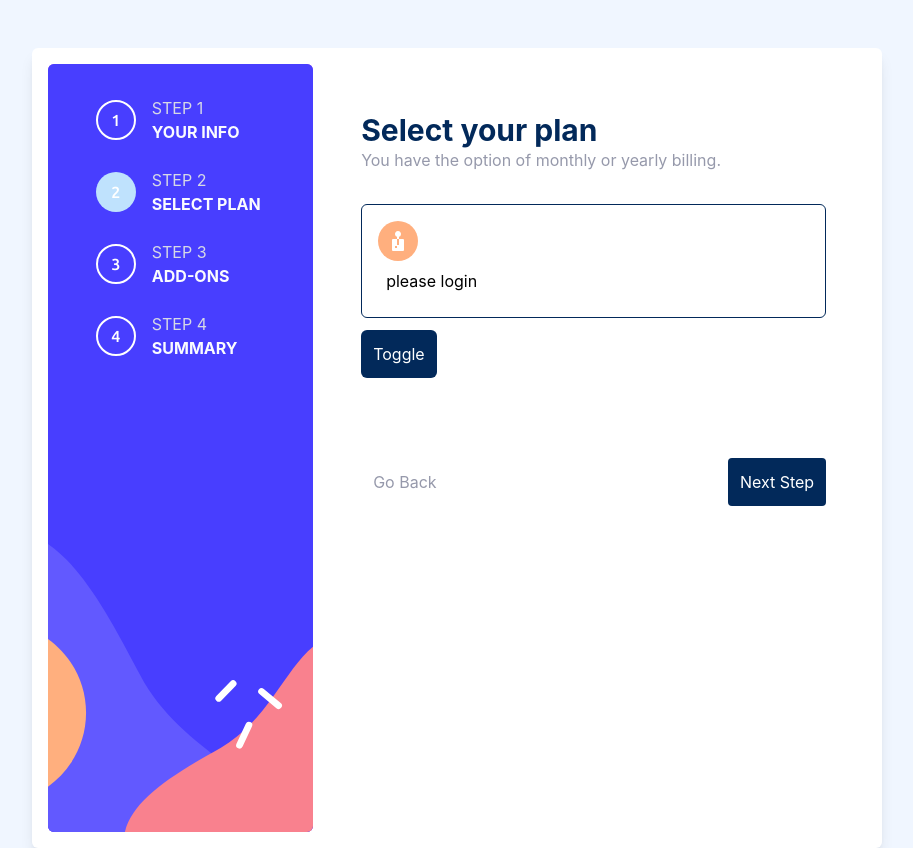
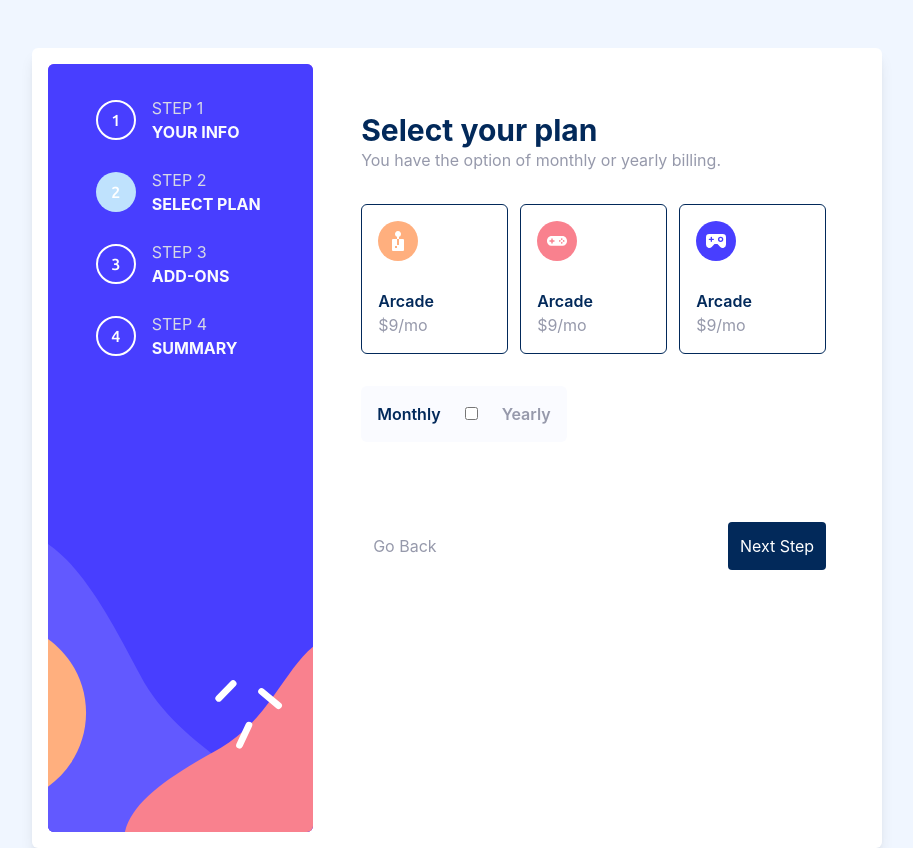
Before and after one commit to jeremiahlateef/multiform, a React (Vite) app: page / in a window 1280 px wide. Both pictures are taken after a click on the button "Next Step". Shown: the whole page, without its empty margins (183-1096 px from the left). Built offline with nearby package versions, Linux system fonts and the light colour scheme.

Commit message:
built the buttons and the three plans section

```diff
--- a/src/components/Step2.jsx
+++ b/src/components/Step2.jsx
@@ -1,37 +1,56 @@
 import React from "react";
 import Header from "./Header";
-import arcade from "../assets/images/icon-arcade.svg";
+import arcadeImg from "../assets/images/icon-arcade.svg";
+import advancedImg from "../assets/images/icon-advanced.svg";
+import proImg from "../assets/images/icon-pro.svg";
 import { useState } from "react";
 const Step2 = () => {
   const [prices, setPrices] = useState(false);
-  // This is the data for the month price.
-  const [monthPrice, setMonthPrice] = useState([
-    { id: 0, price: "$8" },
-    { id: 1, price: "$9" },
-    { id: 2, price: "$10" },
-  ]);
 
-  // This is the data for the year price.
-  const [yearPrice, setYearPrice] = useState([
-    { id: 0, price: "$8", bonus: "2 months free" },
-    { id: 1, price: "$9", bonus: "2 months free" },
-    { id: 2, price: "$10", bonus: "2 months free" },
-  ]);
-  const PriceMonth = ({ fee }) => {
-    const { id, price } = fee[monthPrice];
+  // You can only add one object to a useState hook.
+  // This is the data for the month price for the arcade plan
+  const [monthArcade, setMonthArcade] = useState({ price: "$9/mo" });
+
+  // This is the data for the year price for the arcade plan.
+  const [yearArcade, setYearArcade] = useState({
+    price: "$90/yr",
+    bonus: "2 months free",
+  });
+
+  // This is the data for the advanced plan
+  const [monthAdvanced, setMonthAdvanced] = useState({ price: "$12/mo" });
+
+  // This is the data for the year price for the advanced plan.
+  const [yearAdvanced, setYearAdvanced] = useState({
+    price: "$120/yr",
+    bonus: "2 months free",
+  });
+  // This is the data for the pro plan
+  const [monthPro, setMonthPro] = useState({ price: "$15/mo" });
+
+  // This is the data for the year price for the pro plan.
+  const [yearPro, setYearPro] = useState({
+    price: "$150/yr",
+    bonus: "2 months free",
+  });
+
+  // This function displays the monthly price plan
+  const PriceMonth = () => {
+    const { price } = { ...monthArcade };
     return (
       <div>
-        <h2>{price}</h2>
+        <h2 className="text-gray">{price}</h2>
       </div>
     );
   };
+  // This function displays the yearly price plan
   const PriceYear = ({ fee }) => {
-    const { id, price, bonus } = fee[yearPrice];
-
+    // Use this method to destructure objects not the array method (e.g fee[yearArcade])
+    const { price, bonus } = { ...yearArcade };
     return (
       <div>
-        <h2>{price}</h2>
-        <h3>{bonus}</h3>
+        <h2 className="text-gray">{price}</h2>
+        <h3 className="text-marineBlue">{bonus}</h3>
       </div>
     );
   };
@@ -40,35 +59,88 @@ const Step2 = () => {
   const TogglePriceState = () => {
     setPrices(!prices);
   };
-  const handleClick = () => {
-    console.log(prices);
+  // This changes the switches the boolean state of the button
+  const handleCheck = () => {
+    setPrices(e.target.value);
   };
+
+  // This is the component for the toggle button
+  // The style for the component is in App.css
+  const ToggleBt = () => {
+    return (
+      <div
+        id="w-full"
+        className="bg-alabaster flex justify-center items-center gap-6 w-full p-4 rounded-md"
+      >
+        {/* The text color will change to gray if prices is positive and vice-versa. prices is currently negative */}
+        <span
+          className={`font-semibold ${
+            prices ? `text-gray` : `text-marineBlue`
+          }`}
+        >
+          Monthly
+        </span>
+        <label htmlFor="button" className="switch">
+          <input
+            type="checkbox"
+            checked={prices}
+            name="button"
+            id="button"
+            onChange={handleCheck}
+          />
+          <span className="slider round"></span>
+        </label>
+        {/* The text color will change to gray if prices is negative and vice-versa. prices is currently negative */}
+        <span
+          className={` font-semibold ${
+            prices ? `text-marineBlue` : `text-gray`
+          }`}
+        >
+          Yearly
+        </span>
+      </div>
+    );
+  };
+
   return (
     <>
-      <div className="">
+      <div className="md:w-full mb-8">
         <Header number={1} />
-        <div className="w-full p-4 border rounded-md border-marineBlue flex md:block">
-          <img src={arcade} alt="" />
-          <div className="p-2">
-            {prices ? (
-              <div>
-                <h4>hello there </h4>
+        <form action="">
+          <div className="flex flex-col md:flex-row  gap-3 ">
+            <div className="w-full p-4 border rounded-md border-marineBlue flex md:block items-start gap-3">
+              <img src={arcadeImg} alt="" className="md:mb-7" />
+              <div className="">
+                <h3 className="text-marineBlue text-base font-semibold">
+                  Arcade
+                </h3>
+                {prices ? <PriceYear /> : <PriceMonth />}
               </div>
-            ) : (
-              <div>
-                <h2>please login</h2>
+            </div>
+            <div className="w-full p-4 border rounded-md border-marineBlue flex md:block items-start gap-3">
+              <img src={advancedImg} alt="" className="md:mb-7" />
+              <div className="">
+                <h3 className="text-marineBlue text-base font-semibold">
+                  Arcade
+                </h3>
+                {prices ? <PriceYear /> : <PriceMonth />}
               </div>
-            )}
+            </div>
+            <div className="w-full p-4 border rounded-md border-marineBlue flex md:block items-start gap-3">
+              <img src={proImg} alt="" className="md:mb-7" />
+              <div className="">
+                <h3 className="text-marineBlue text-base font-semibold">
+                  Arcade
+                </h3>
+                {prices ? <PriceYear /> : <PriceMonth />}
+              </div>
+            </div>
           </div>
-        </div>
+        </form>
       </div>
 
-      <button
-        type="button"
-        className="p-3 mt-3 rounded-md bg-marineBlue text-white capitalize"
-        onClick={() => TogglePriceState()}
-      >
-        Toggle
+      <button type="button" className="" onClick={() => TogglePriceState()}>
+        <ToggleBt />
       </button>
     </>
   );
```
